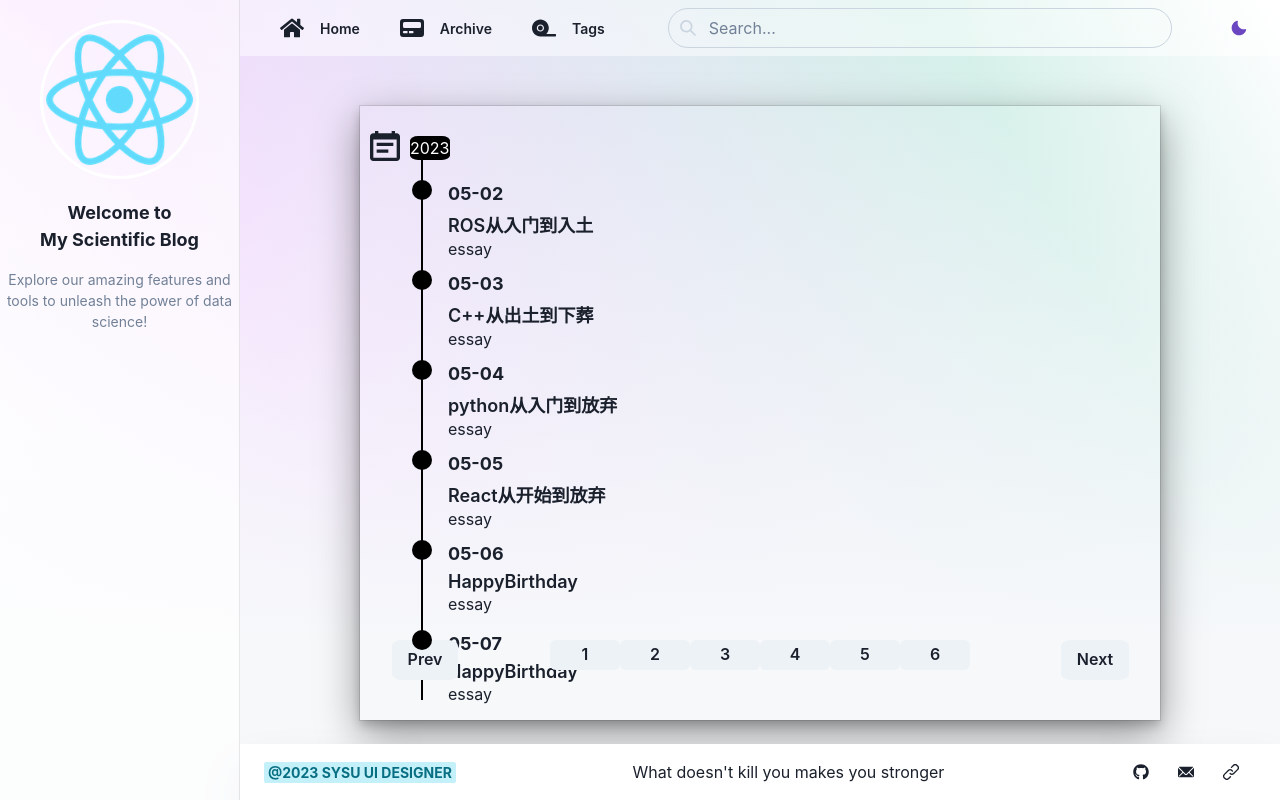
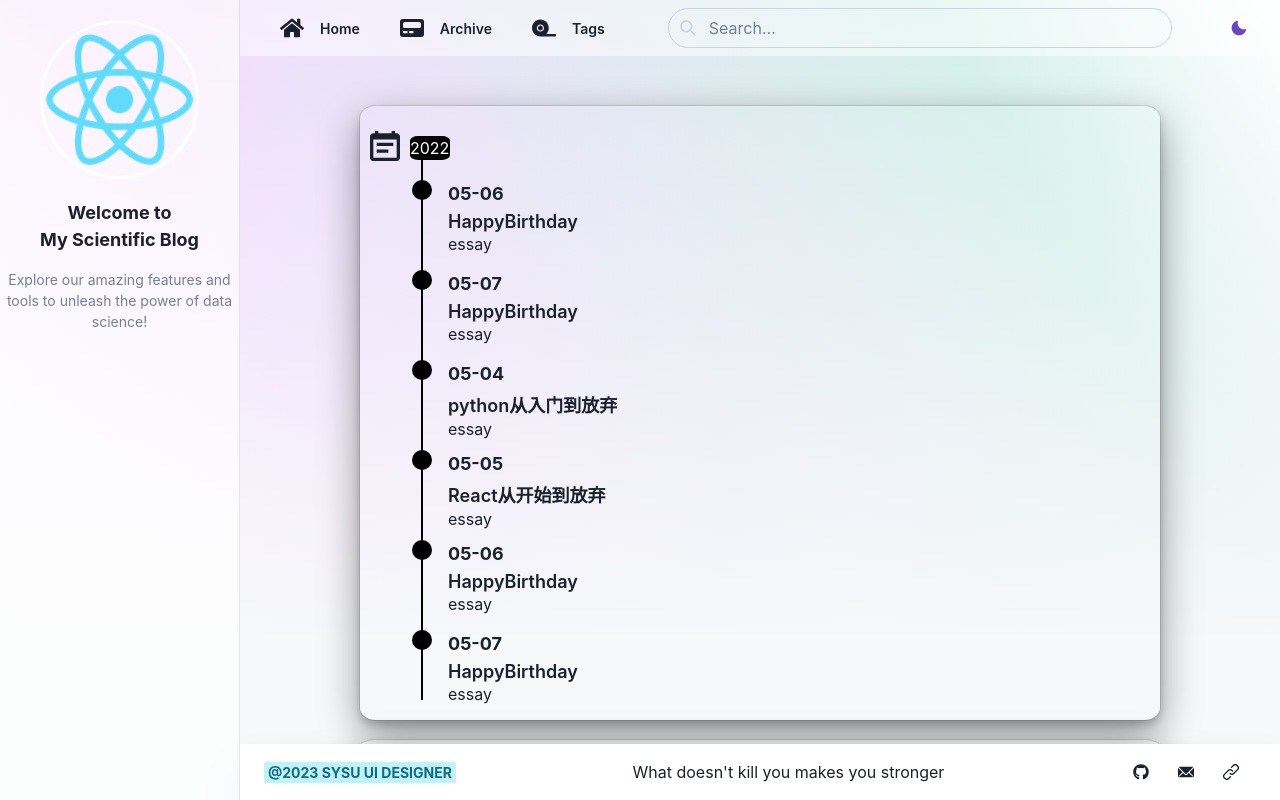
Before and after one commit to Maxwell-Wong/FinalProjectBlog, a React (Create React App) app: page /search in a window 1280 px wide. Built offline with nearby package versions, Linux system fonts and the light colour scheme.

Commit message:
完善组件关系

```diff
--- a/src/Components/SelectButton.js
+++ b/src/Components/SelectButton.js
@@ -1,27 +1,36 @@
 import * as React from 'react'
 import {
-    Box,Flex,Spacer,Button,Text
+    Box,Flex,Spacer,Button
 } from '@chakra-ui/react';
 class PageSelect extends React.Component {
     render() {
+        let prevFlag = false;
+        let nextFlag = false;
+        if(this.props.curIndex === 1) {
+            prevFlag = true;
+        }
+        if(this.props.curIndex === this.props.allIndex) {
+            nextFlag = true;
+        }
         return(
             <Flex>
                 <Box position='relative' left='30px' w='70px' h='30px' >
                 <center><PrevButton
-                    isFirst={false}
+                    isFirst={prevFlag}
                 />
                 </center>
                 </Box>
                 <Spacer />
                 <Box position='relative'>
                 <PageList
-                    pageNum={6}
+                    pageNum={this.props.allIndex}
+                    curIndex={this.props.curIndex}
                 />
                 </Box>
                 <Spacer />
                 <Box position='relative' right='30px' w='70px' h='30px' >
                 <center><NextButton
-                    isLast={false}
+                    isLast={nextFlag}
                 /></center>
                 </Box>
             </Flex>
@@ -62,51 +71,43 @@ class NextButton extends React.Component {
 }
 class PageList extends React.Component {
     render() {
-
-        if(this.props.pageNum <= 7) {
-            let arr = [undefined*this.props.pageNum]
-            for(let i = 0; i<this.props.pageNum; ++i) {
-                arr[i] = i+1;
+        let componentList = []
+        //左边是否需要省略号
+        if(this.props.curIndex-3>0) {
+            componentList.push(<Button variant="unstyled">...</Button>);
+        }
+        //添加标号
+        for(let i = this.props.curIndex-3; i<this.props.curIndex; i++) {
+            if(i>0) {
+                componentList.push(
+                    <Button w='70px' h='30px'>
+                        <center>{i}</center>
+                    </Button>)
             }
-            const ButtonComponents = arr.map((key)=>(
-                <Button w='70px' h='30px'>
-                    <center>{key}</center>
-                </Button>
-            ));
-            return(
-                <Box>
-                {ButtonComponents}
-                </Box>
-            );
-        }else {
-            let arr1 = [undefined*3];
-            for(let i = 0; i<=2; ++i) {
-                arr1[i] = i+1;
+        }
+        //添加当前标号
+        componentList.push(
+            <Button w='70px' h='30px' bg='gray.300'>
+                <center>{this.props.curIndex}</center>
+            </Button>)
+        //添加标号
+        for(let i = this.props.curIndex+1; i<this.props.pageNum && i<this.props.curIndex+4 ; i++) {
+            if(i>=0) {
+                componentList.push(
+                    <Button w='70px' h='30px'>
+                        <center>{i}</center>
+                    </Button>)
             }
-            const ButtonComponents1 = arr1.map((key)=>(
-                <Button w='70px' h='30px'>
-                    <center>{key}</center>
-                </Button>
-            ));
-            let arr2 = [undefined*4];
-            for(let i = this.props.pageNum-3; i<=this.props.pageNum; ++i) {
-                arr2[i-this.props.pageNum+3] = i;
-            }
-
-            const ButtonComponents2 = arr2.map((key)=>(
-                <Button w='70px' h='30px'>
-                    <center>{key}</center>
-                </Button>
-            ));
-            return(
-                <Box>
-                {ButtonComponents1}
-                <Text>...</Text>
-                {ButtonComponents2}
-                </Box>
-            );
         }
-
+        //右边是否需要省略号
+        if(this.props.curIndex+3 < this.props.pageNum) {
+            componentList.push(<Button variant="unstyled"><center>...</center></Button>);
+        }
+        return (
+            <Box>
+                {componentList}
+            </Box>
+        );
     }
 }
 export default PageSelect;
--- a/src/Components/event.js
+++ b/src/Components/event.js
@@ -7,42 +7,31 @@ import {
 } from '@chakra-ui/react'
 import { CalendarIcon, } from '@chakra-ui/icons'
 class EventList extends React.Component {
-    state = {
-        events:[
-            {
-                date:'05-02',
-                name:'ROS从入门到入土',
-                category:'essay'
-            },
-            {
-                date:'05-03',
-                name:'C++从出土到下葬',
-                category:'essay'
-            },
-            {
-              date:'05-04',
-              name:'python从入门到放弃',
-              category:'essay'
-            },
-            {
-                date:'05-05',
-                name:'React从开始到放弃',
-                category:'essay'
-            },
-            {
-              date:'05-06',
-              name:'HappyBirthday',
-              category:'essay'
-            },
-            {
-              date:'05-07',
-              name:'HappyBirthday',
-              category:'essay'
-            },
-        ],
-    };
     render() {
-        const EventComponents = this.state.events.map((event) => (
+        let hashTable = {};
+        for(let event of this.props.events){
+            if(event.year in hashTable) {
+                hashTable[event.year].push(event);
+            }else {
+                hashTable[event.year] = [event];
+            }
+        }
+        const EventPageComponents = Object.keys(hashTable).map((key) =>
+            <EventPage
+                year = {key}
+                events={hashTable[key]}
+            />
+        );
+        return(
+            <Flex direction="column"  position='relative' >
+                {EventPageComponents}
+            </Flex>
+        );
+    }
+}
+class EventPage extends React.Component {
+    render() {
+        const EventComponents = this.props.events.map((event) => (
             <Event
                 date={event.date}
                 name={event.name}
@@ -50,15 +39,17 @@ class EventList extends React.Component {
             />
         ));
         return(
-            <Flex direction="column" mx="auto" boxShadow='dark-lg' position='relative' >
+            <Box>
+            <Flex direction="column" w="100%" boxShadow='dark-lg' position='relative' borderRadius="2%">
                 <CalendarIcon w='30px' h='30px' position='relative' left='10px' top='25px'/>
                 <Box boxShadow='dark' bg='black' w="40px" left='50px' position='relative' borderRadius='20%'>
-                <Text color='white'>2023</Text>
+                    <Text color='white'>{this.props.year}</Text>
                 </Box>
                 <Box w="0px" h="20px"/>
                 {EventComponents}
-
             </Flex>
+            <Box w="0px" h="20px"/>
+            </Box>
         );
     }
 }
--- a/src/Pages/Archive.js
+++ b/src/Pages/Archive.js
@@ -5,16 +5,248 @@ import {
     Box,VStack
 } from '@chakra-ui/react';
 class ArchivePage extends React.Component {
-
+    state = {
+        curIndex:2,
+        events:[
+            {
+                year:'2023',
+                date:'05-02',
+                name:'ROS从入门到入土',
+                category:'essay'
+            },
+            {
+                year:'2023',
+                date:'05-03',
+                name:'C++从出土到下葬',
+                category:'essay'
+            },
+            {
+                year:'2022',
+                date:'05-04',
+                name:'python从入门到放弃',
+                category:'essay'
+            },
+            {
+                year:'2022',
+                date:'05-05',
+                name:'React从开始到放弃',
+                category:'essay'
+            },
+            {
+                year:'2022',
+                date:'05-06',
+                name:'HappyBirthday',
+                category:'essay'
+            },
+            {
+                year:'2022',
+                date:'05-07',
+                name:'HappyBirthday',
+                category:'essay'
+            },
+            {
+                year:'2023',
+                date:'05-02',
+                name:'ROS从入门到入土',
+                category:'essay'
+            },
+            {
+                year:'2023',
+                date:'05-03',
+                name:'C++从出土到下葬',
+                category:'essay'
+            },
+            {
+                year:'2022',
+                date:'05-04',
+                name:'python从入门到放弃',
+                category:'essay'
+            },
+            {
+                year:'2022',
+                date:'05-05',
+                name:'React从开始到放弃',
+                category:'essay'
+            },
+            {
+                year:'2022',
+                date:'05-06',
+                name:'HappyBirthday',
+                category:'essay'
+            },
+            {
+                year:'2022',
+                date:'05-07',
+                name:'HappyBirthday',
+                category:'essay'
+            },
+            {
+                year:'2023',
+                date:'05-02',
+                name:'ROS从入门到入土',
+                category:'essay'
+            },
+            {
+                year:'2023',
+                date:'05-03',
+                name:'C++从出土到下葬',
+                category:'essay'
+            },
+            {
+                year:'2022',
+                date:'05-04',
+                name:'python从入门到放弃',
+                category:'essay'
+            },
+            {
+                year:'2022',
+                date:'05-05',
+                name:'React从开始到放弃',
+                category:'essay'
+            },
+            {
+                year:'2022',
+                date:'05-06',
+                name:'HappyBirthday',
+                category:'essay'
+            },
+            {
+                year:'2022',
+                date:'05-07',
+                name:'HappyBirthday',
+                category:'essay'
+            },
+            {
+                year:'2023',
+                date:'05-02',
+                name:'ROS从入门到入土',
+                category:'essay'
+            },
+            {
+                year:'2023',
+                date:'05-03',
+                name:'C++从出土到下葬',
+                category:'essay'
+            },
+            {
+                year:'2022',
+                date:'05-04',
+                name:'python从入门到放弃',
+                category:'essay'
+            },
+            {
+                year:'2022',
+                date:'05-05',
+                name:'React从开始到放弃',
+                category:'essay'
+            },
+            {
+                year:'2022',
+                date:'05-06',
+                name:'HappyBirthday',
+                category:'essay'
+            },
+            {
+                year:'2022',
+                date:'05-07',
+                name:'HappyBirthday',
+                category:'essay'
+            },
+            {
+                year:'2023',
+                date:'05-02',
+                name:'ROS从入门到入土',
+                category:'essay'
+            },
+            {
+                year:'2023',
+                date:'05-03',
+                name:'C++从出土到下葬',
+                category:'essay'
+            },
+            {
+                year:'2022',
+                date:'05-04',
+                name:'python从入门到放弃',
+                category:'essay'
+            },
+            {
+                year:'2022',
+                date:'05-05',
+                name:'React从开始到放弃',
+                category:'essay'
+            },
+            {
+                year:'2022',
+                date:'05-06',
+                name:'HappyBirthday',
+                category:'essay'
+            },
+            {
+                year:'2022',
+                date:'05-07',
+                name:'HappyBirthday',
+                category:'essay'
+            },
+            {
+                year:'2023',
+                date:'05-02',
+                name:'ROS从入门到入土',
+                category:'essay'
+            },
+            {
+                year:'2023',
+                date:'05-03',
+                name:'C++从出土到下葬',
+                category:'essay'
+            },
+            {
+                year:'2022',
+                date:'05-04',
+                name:'python从入门到放弃',
+                category:'essay'
+            },
+            {
+                year:'2022',
+                date:'05-05',
+                name:'React从开始到放弃',
+                category:'essay'
+            },
+            {
+                year:'2022',
+                date:'05-06',
+                name:'HappyBirthday',
+                category:'essay'
+            },
+            {
+                year:'2022',
+                date:'05-07',
+                name:'HappyBirthday',
+                category:'essay'
+            },
+        ]
+    };
     render() {
+        //每个页面10条
+        let eventList = []
+        console.log((this.state.curIndex)*10-1);
+        for(let i = (this.state.curIndex-1)*10; i<(this.state.curIndex)*10-1 && i<this.state.events.length; i++) {
+            eventList.push(this.state.events[i]);
+        }
+        const pageNum = Math.ceil(this.state.events.length / 10);
         return(
             <Box w="100%" minH="100%" p="5">
                 <VStack spacing="11%"  position='relative' >
                     <Box w='80%' h='90%' position='relative' top='30px'>
-                        <EventList/>
+                        <EventList
+                            events = {eventList}
+                        />
                     </Box>
                     <Box w='80%' h='10%'  position='relative' bottom='50px'>
-                        <PageSelect/>
+                        <PageSelect
+                            curIndex = {this.state.curIndex}
+                            allIndex = {pageNum}
+                        />
                     </Box>
                 </VStack>
 
```
Lines whose indentation alone changed are shown as unchanged.
